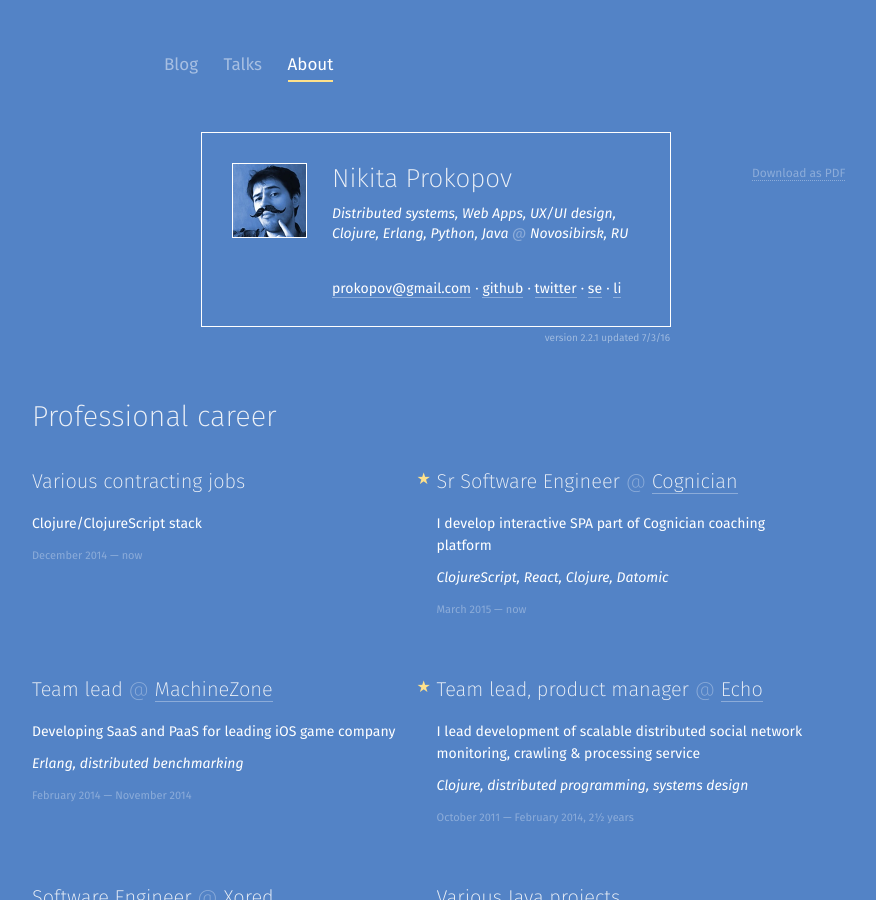
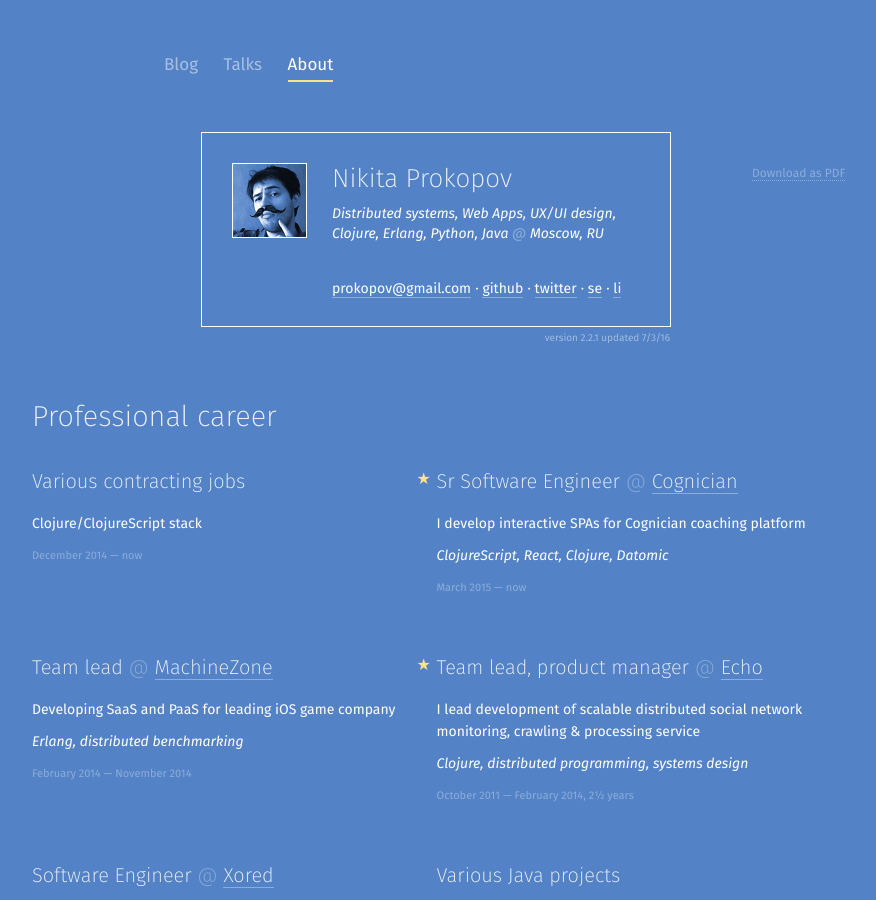
Before and after one commit to tonsky/tonsky.github.io, a Jekyll site: the page built from about/index.html, in a window 1280 px wide and 900 px high. Shown: the whole window, without its empty margins (205-1081 px from the left). Built offline with Jekyll 4.4.1, drawn with Linux system fonts in a browser that asks for light colours.

Commit message:
Novosibirsk → Moscow

```diff
--- a/about/index.html
+++ b/about/index.html
@@ -23,7 +23,7 @@ class: page_wide
         <h1>Nikita Prokopov</h1>
         <p class=keywords>
             Distributed systems, Web Apps, UX/UI&nbsp;design,
-            <br/>Clojure, Erlang, Python, Java <span class=at>@</span>&nbsp;Novosibirsk, RU
+            <br/>Clojure, Erlang, Python, Java <span class=at>@</span>&nbsp;Moscow, RU
         <p class=links>
             <a href="mailto:prokopov@gmail.com">prokopov@gmail.com</a>·
             <a href="https://github.com/tonsky">github</a>·
@@ -55,7 +55,7 @@ class: page_wide
 <div class=event>
     <h1><span class=star></span>Sr Software Engineer <span class=at>@</span>&nbsp;<a href="https://www.cognician.com/">Cognician</a></h1>
 
-    <p>I develop interactive SPA part of Cognician coaching platform
+    <p>I develop interactive SPAs for Cognician coaching platform
     <p class="links print"><a href="https://www.cognician.com/">https://www.cognician.com/</a>
     <p class="keywords">ClojureScript, React, Clojure, Datomic
     <p class=where>March 2015 — now
```
